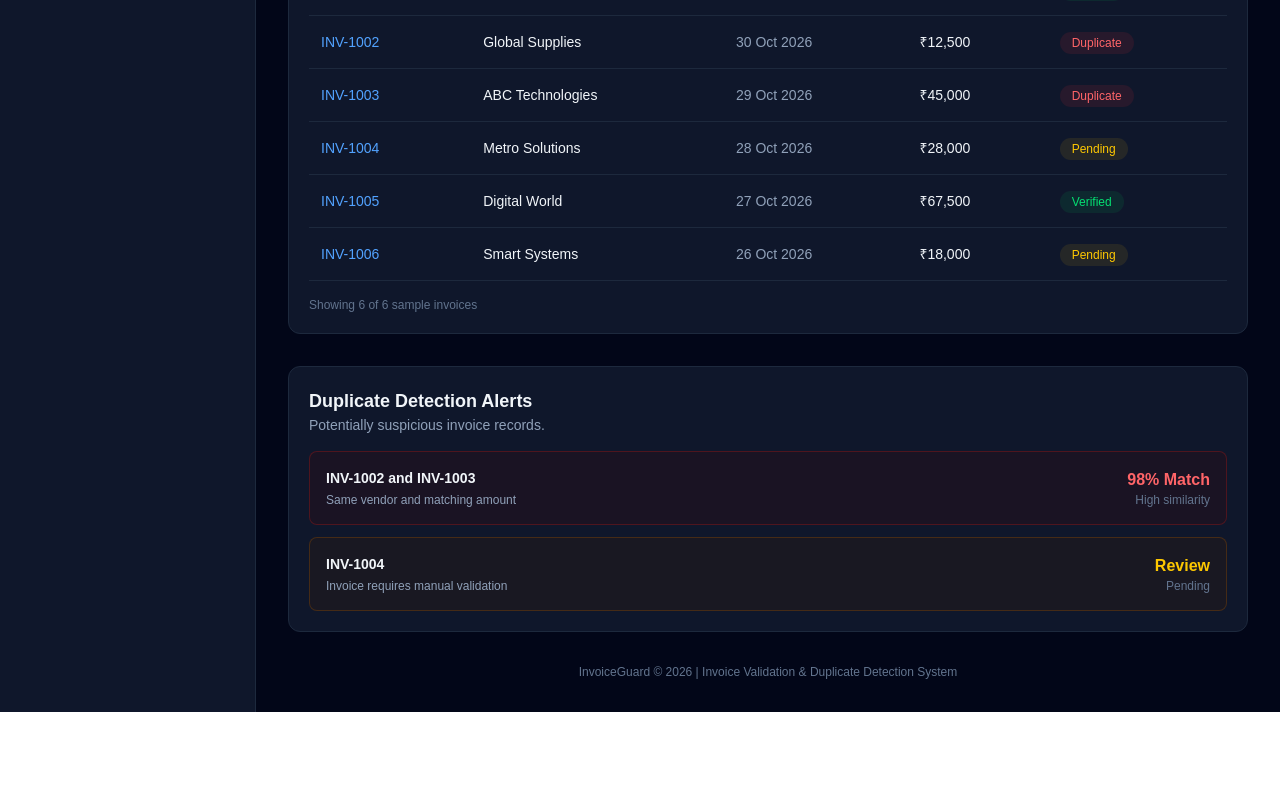
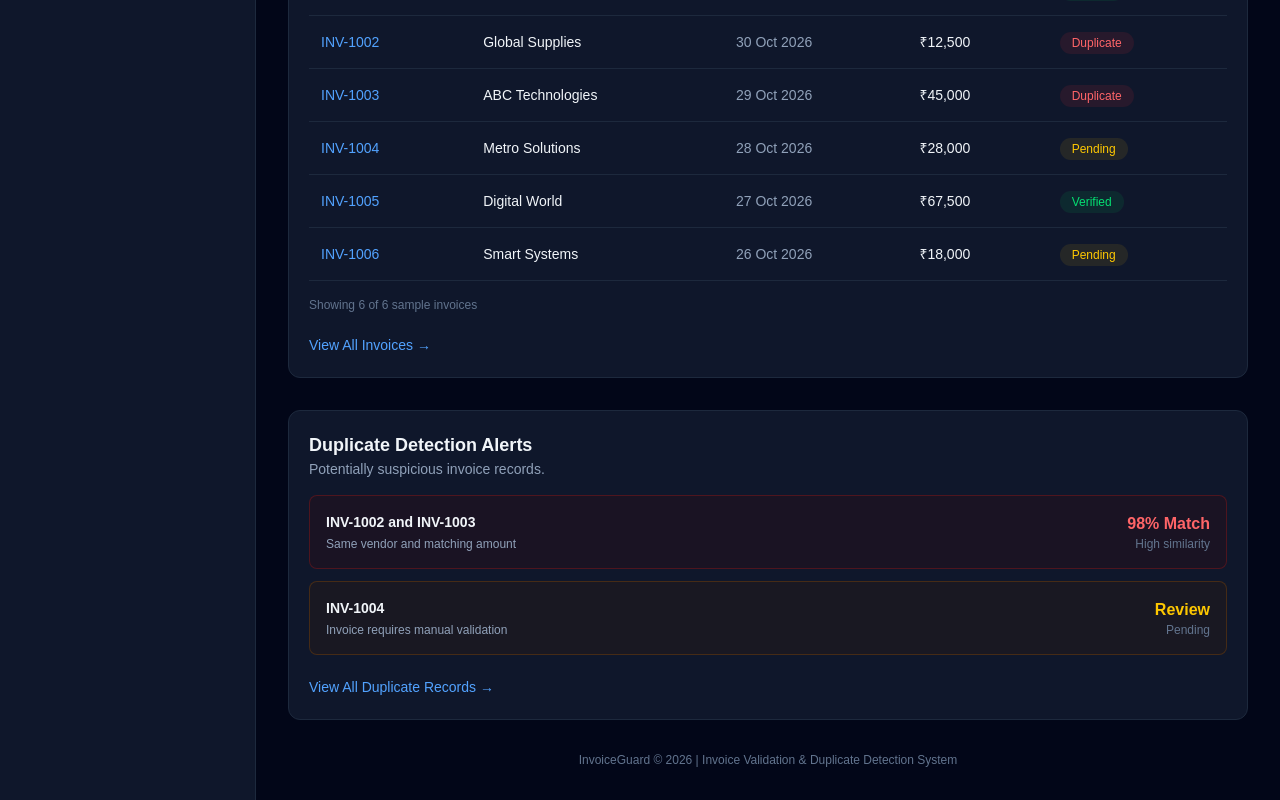
Before and after one commit to Kavan180406/invoice-validation-system, a Next.js app: page / in a window 1280 px wide. Shown: the part 531-1331 px from the top of the page. Before the commit the page ends 1243 px from the top, so only its background shows below. Built offline with nearby package versions, Linux system fonts and the light colour scheme.

Commit message:
Connect dashboard navigation to application modules

```diff
--- a/src/app/page.tsx
+++ b/src/app/page.tsx
@@ -23,7 +23,8 @@ export default function Dashboard() {
         invoice.id.toLowerCase().includes(search.toLowerCase()) ||
         invoice.vendor.toLowerCase().includes(search.toLowerCase());
 
-      const matchesFilter = filter === "All" || invoice.status === filter;
+      const matchesFilter =
+        filter === "All" || invoice.status === filter;
 
       return matchesSearch && matchesFilter;
     });
@@ -52,25 +53,42 @@ export default function Dashboard() {
         </p>
 
         <nav className="space-y-2">
-          <a href="#dashboard" className="block rounded-lg bg-blue-600 px-4 py-3 text-sm font-medium text-white">
+
+          <Link
+            href="/"
+            className="block rounded-lg bg-blue-600 px-4 py-3 text-sm font-medium text-white"
+          >
             ▦ Dashboard
-          </a>
+          </Link>
 
-          <a href="#invoices" className="block rounded-lg px-4 py-3 text-sm text-slate-300 hover:bg-slate-800">
+          <Link
+            href="/invoices"
+            className="block rounded-lg px-4 py-3 text-sm text-slate-300 hover:bg-slate-800"
+          >
             ▤ Invoices
-          </a>
+          </Link>
 
-          <a href="#duplicates" className="block rounded-lg px-4 py-3 text-sm text-slate-300 hover:bg-slate-800">
+          <Link
+            href="/duplicates"
+            className="block rounded-lg px-4 py-3 text-sm text-slate-300 hover:bg-slate-800"
+          >
             ◈ Duplicate Detection
-          </a>
+          </Link>
 
-          <a href="#vendors" className="block rounded-lg px-4 py-3 text-sm text-slate-300 hover:bg-slate-800">
+          <Link
+            href="/vendors"
+            className="block rounded-lg px-4 py-3 text-sm text-slate-300 hover:bg-slate-800"
+          >
             ♙ Vendors
-          </a>
+          </Link>
 
-          <a href="#audit" className="block rounded-lg px-4 py-3 text-sm text-slate-300 hover:bg-slate-800">
+          <Link
+            href="/audit-logs"
+            className="block rounded-lg px-4 py-3 text-sm text-slate-300 hover:bg-slate-800"
+          >
             ◷ Audit Logs
-          </a>
+          </Link>
+
         </nav>
 
         <div className="mt-10 rounded-xl border border-slate-700 bg-slate-800 p-4">
@@ -150,7 +168,6 @@ export default function Dashboard() {
               </p>
             </div>
 
-            {/* Navigate to Add Invoice Page */}
             <Link
               href="/invoices/new"
               className="rounded-lg bg-blue-600 px-4 py-2 text-sm font-medium hover:bg-blue-500"
@@ -207,7 +224,12 @@ export default function Dashboard() {
                     className="border-b border-slate-800 hover:bg-slate-800/50"
                   >
                     <td className="px-3 py-4 font-medium text-blue-400">
-                      {invoice.id}
+                      <Link
+                        href={`/invoices/${invoice.id}`}
+                        className="hover:underline"
+                      >
+                        {invoice.id}
+                      </Link>
                     </td>
 
                     <td className="px-3 py-4">
@@ -245,6 +267,15 @@ export default function Dashboard() {
           <p className="mt-4 text-xs text-slate-500">
             Showing {filteredInvoices.length} of {invoices.length} sample invoices
           </p>
+
+          <div className="mt-5">
+            <Link
+              href="/invoices"
+              className="text-sm text-blue-400 hover:underline"
+            >
+              View All Invoices →
+            </Link>
+          </div>
 
         </section>
 
@@ -302,6 +333,15 @@ export default function Dashboard() {
 
             </div>
 
+          </div>
+
+          <div className="mt-5">
+            <Link
+              href="/duplicates"
+              className="text-sm text-blue-400 hover:underline"
+            >
+              View All Duplicate Records →
+            </Link>
           </div>
 
         </section>
```
